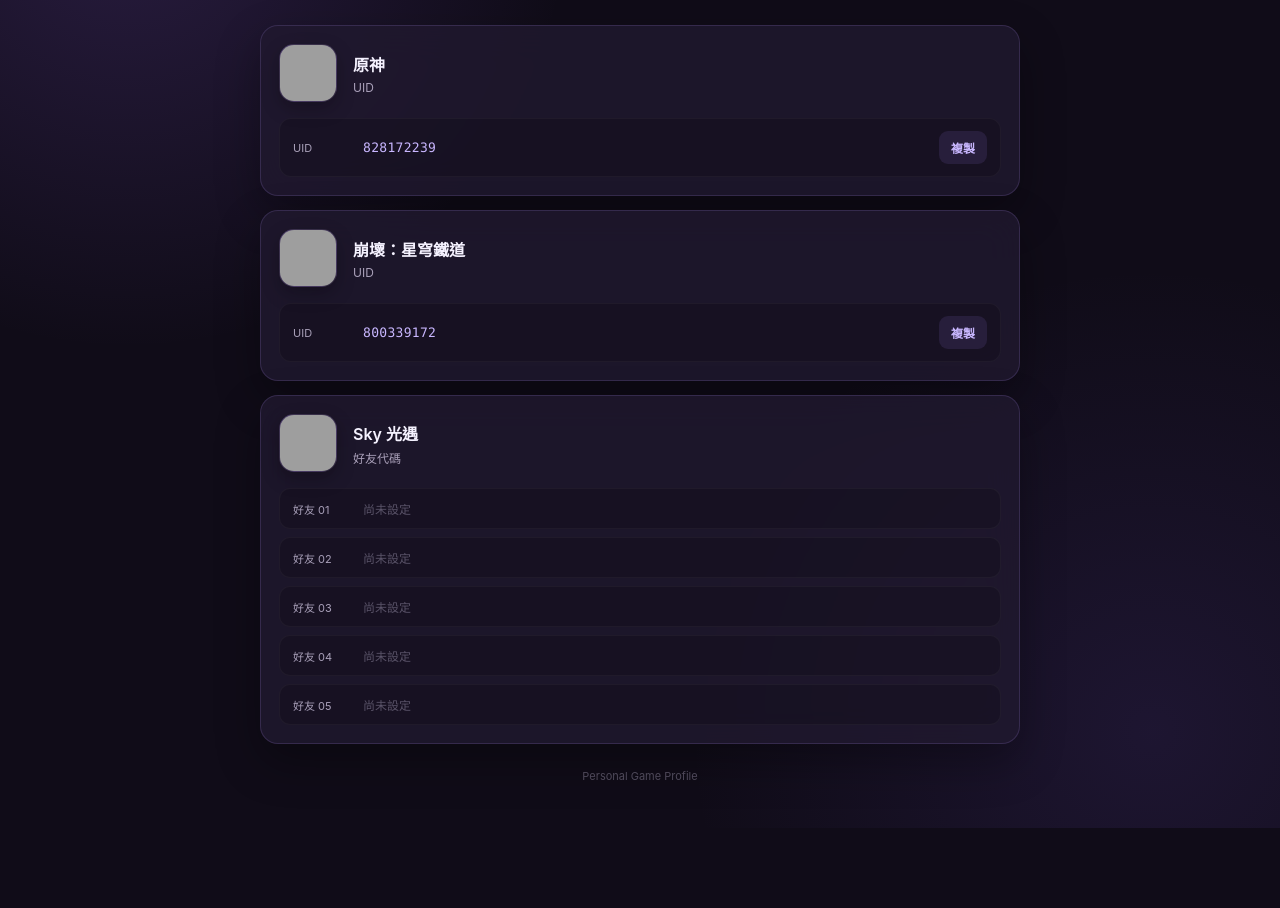
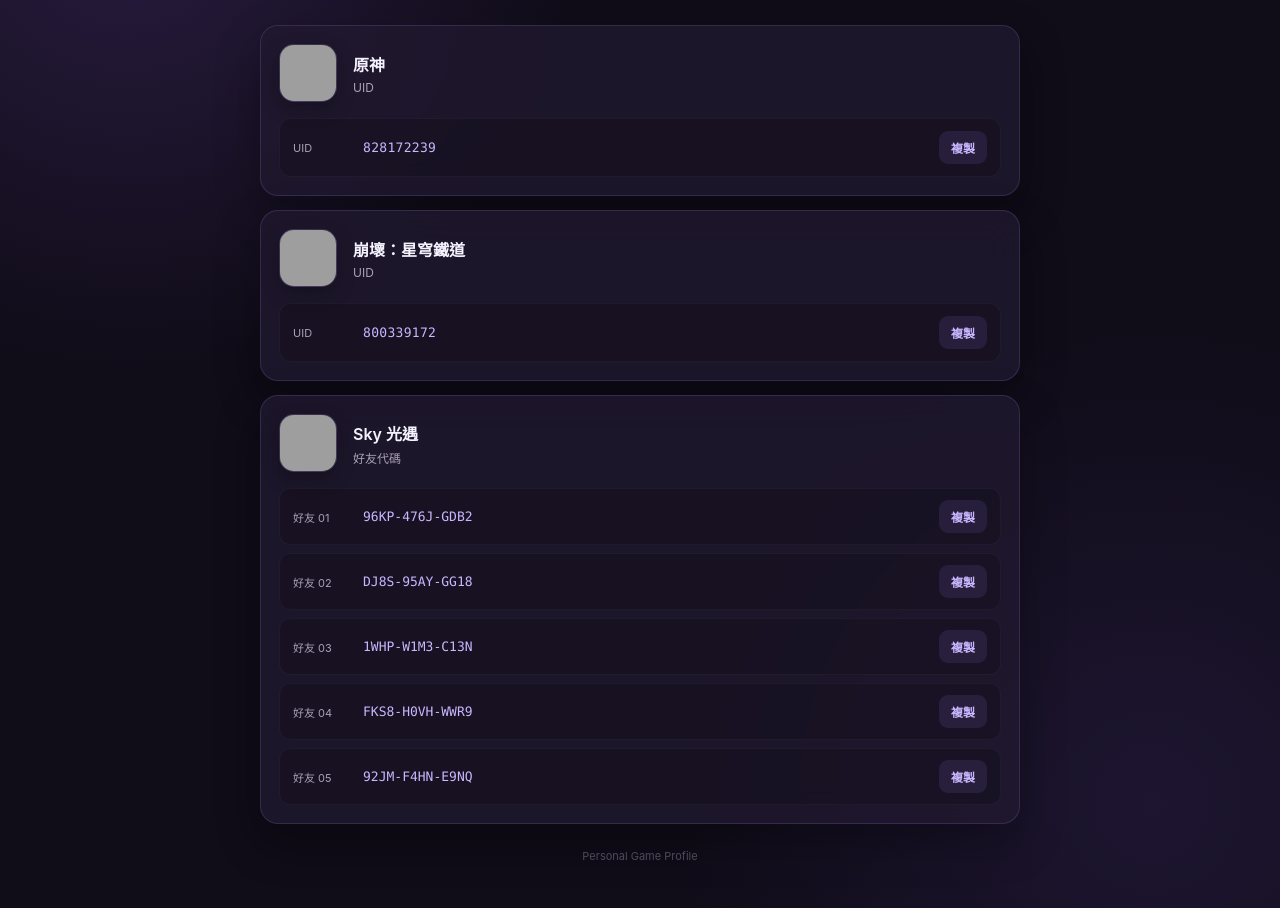
Before and after one commit to Ei0626/Game-profile, a plain HTML site: page index.html in a window 1280 px wide. Shown: the part 142-1050 px from the top of the page. Before the commit the page ends 970 px from the top, so only its background shows below. Drawn offline with Linux system fonts and the light colour scheme; grey boxes are pictures that could not be loaded.

Commit message:
Update index.html

```diff
--- a/index.html
+++ b/index.html
@@ -631,15 +631,16 @@ const games = [
 
 const skyCodes = [
 
-    "",
+    "96KP-476J-GDB2",
 
-    "",
+    "DJ8S-95AY-GG18",
 
-    "",
+    "1WHP-W1M3-C13N",
 
-    "",
+    "FKS8-H0VH-WWR9",
 
-    ""
+    "92JM-F4HN-E9NQ"
+
 
 ];
 
```
